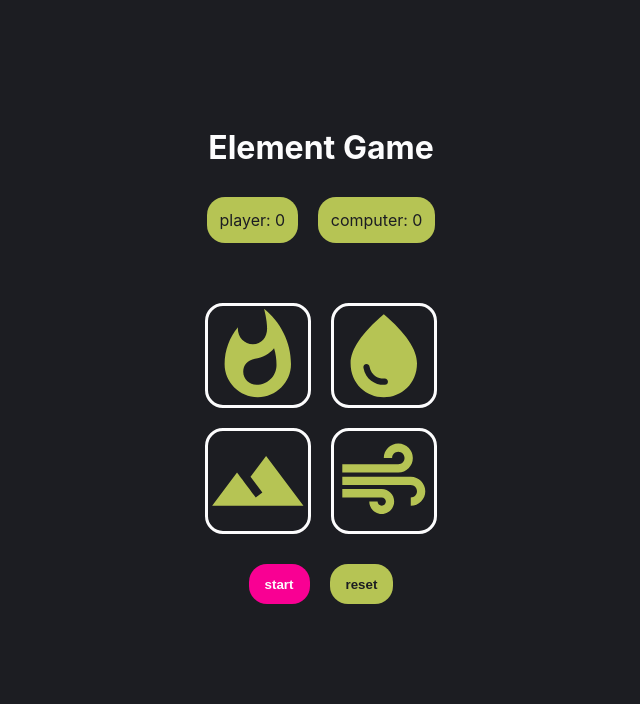
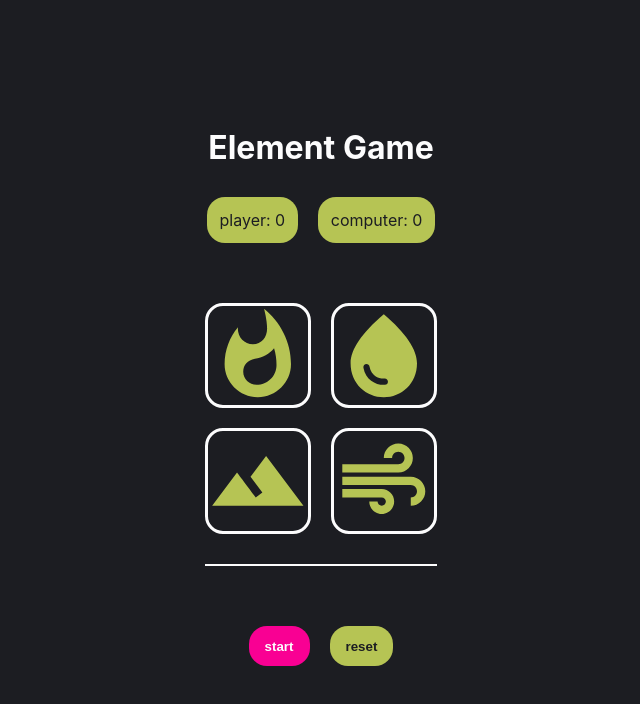
Before and after one commit to huriyahq/element-game, a React (Create React App) app: page / in a window 1280 px wide. Shown: the top 704 px of the page, without its empty margins (319-959 px from the left). Built offline with nearby package versions, Linux system fonts and the light colour scheme.

Commit message:
Display player and computer selections

```diff
--- a/src/components/Board.jsx
+++ b/src/components/Board.jsx
@@ -3,37 +3,65 @@ import "../styles/Board.css";
 import Element from "./Element";
 
 const Board = () => {
-	const [selectedElement, setSelectedElement] = useState(null);
+	const [playerSelectedElement, setPlayerSelectedElement] = useState(null);
+	const [computerSelectedElement, setComputerSelectedElement] = useState(null);
 
 	const handleElementClick = (elementType) => {
-		setSelectedElement(elementType);
+		setPlayerSelectedElement(elementType);
+		selectComputerElement();
 	};
+
+	const selectComputerElement = () => {
+		const elements = ["fire", "water", "earth", "air"];
+		const index = Math.floor(Math.random() * elements.length);
+		const element = elements[index];
+		setComputerSelectedElement(element);
+	};
+
 	return (
 		<div className="board">
+			<div className="options">
 				<Element
 					type="fire"
 					className="element-1"
-				isSelected={selectedElement === "fire"}
+					isSelected={playerSelectedElement === "fire"}
 					onClick={() => handleElementClick("fire")}
 				/>
 				<Element
 					type="water"
 					className="element-2"
-				isSelected={selectedElement === "water"}
+					isSelected={playerSelectedElement === "water"}
 					onClick={() => handleElementClick("water")}
 				/>
 				<Element
 					type="earth"
 					className="element-3"
-				isSelected={selectedElement === "earth"}
+					isSelected={playerSelectedElement === "earth"}
 					onClick={() => handleElementClick("earth")}
 				/>
 				<Element
 					type="air"
 					className="element-4"
-				isSelected={selectedElement === "air"}
+					isSelected={playerSelectedElement === "air"}
 					onClick={() => handleElementClick("air")}
 				/>
+			</div>
+			<div className="selections">
+				{playerSelectedElement && (
+					<Element
+						type={playerSelectedElement}
+						className="element-player"
+						isSelected={true}
+					/>
+				)}
+				{computerSelectedElement && (
+					<Element
+						type={computerSelectedElement}
+						className="element-computer"
+						isSelected={true}
+					/>
+				)}
+			</div>
 		</div>
 	);
 };
--- a/src/styles/Board.css
+++ b/src/styles/Board.css
@@ -1,4 +1,12 @@
 .board {
+	display: flex;
+	flex-direction: column;
+	align-items: center;
+	justify-content: center;
+	gap: 30px;
+}
+
+.options {
 	display: grid;
 	grid-template-columns: repeat(2, 1fr);
 	grid-template-rows: repeat(2, 1fr);
@@ -25,3 +33,12 @@
 	grid-row-start: 2;
 	grid-row-end: 3;
 }
+
+.selections {
+	width: 100%;
+	display: flex;
+	align-items: center;
+	justify-content: space-between;
+	border-top: 2px solid var(--light);
+	padding-top: 30px;
+}
```
Lines whose indentation alone changed are shown as unchanged.
